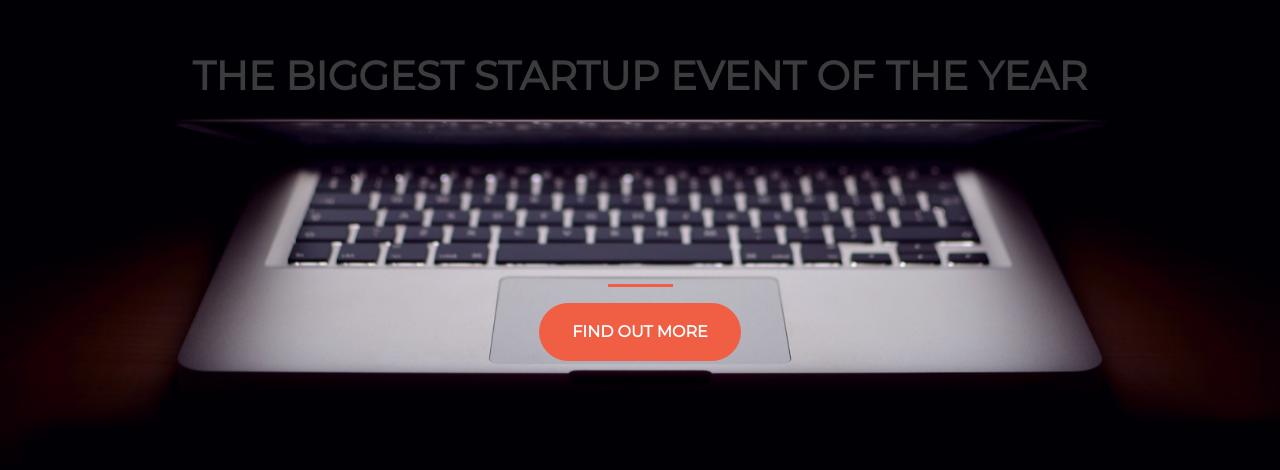
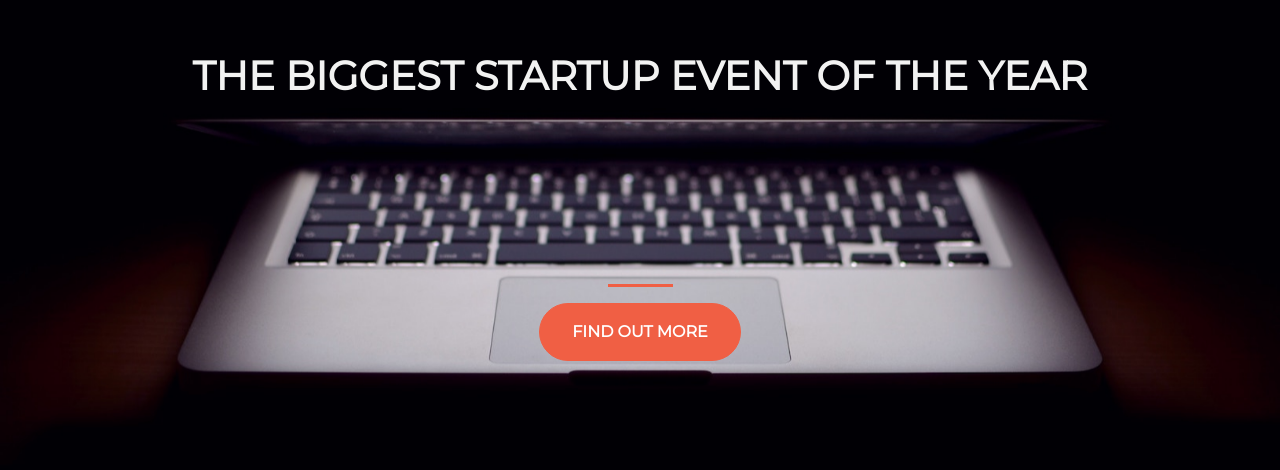
Before and after one commit to T-killa/Startup_site, a plain HTML site: page index.html in a window 1280 px wide. Shown: the part 194-664 px from the top of the page. Drawn offline with nearby package versions, Linux system fonts and the light colour scheme.

Commit message:
Update style.css

```diff
--- a/style.css
+++ b/style.css
@@ -11,7 +11,7 @@ html {
 }
 
 h1{
-	color: #3b3c3e;
+	color: #f2f2f2;
 }
 
 hr {
```
